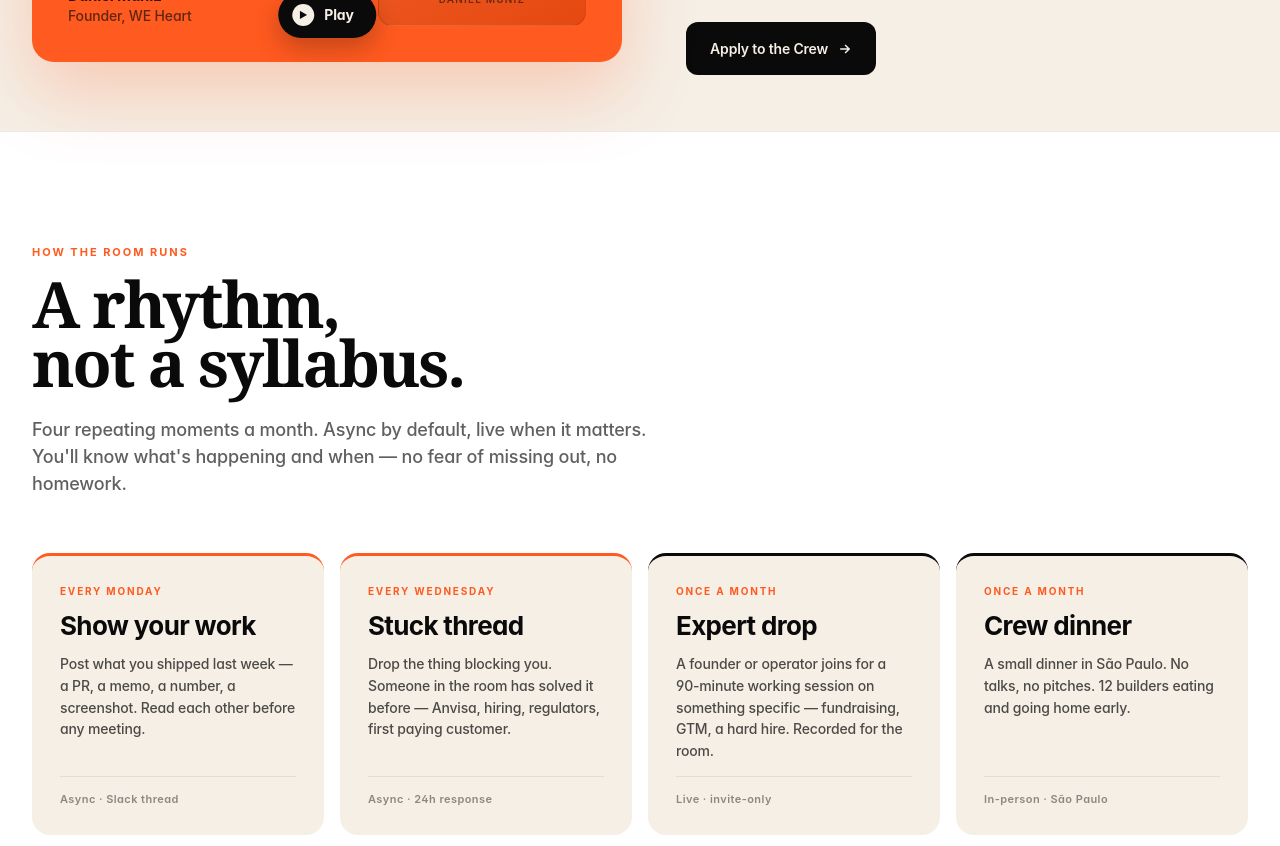
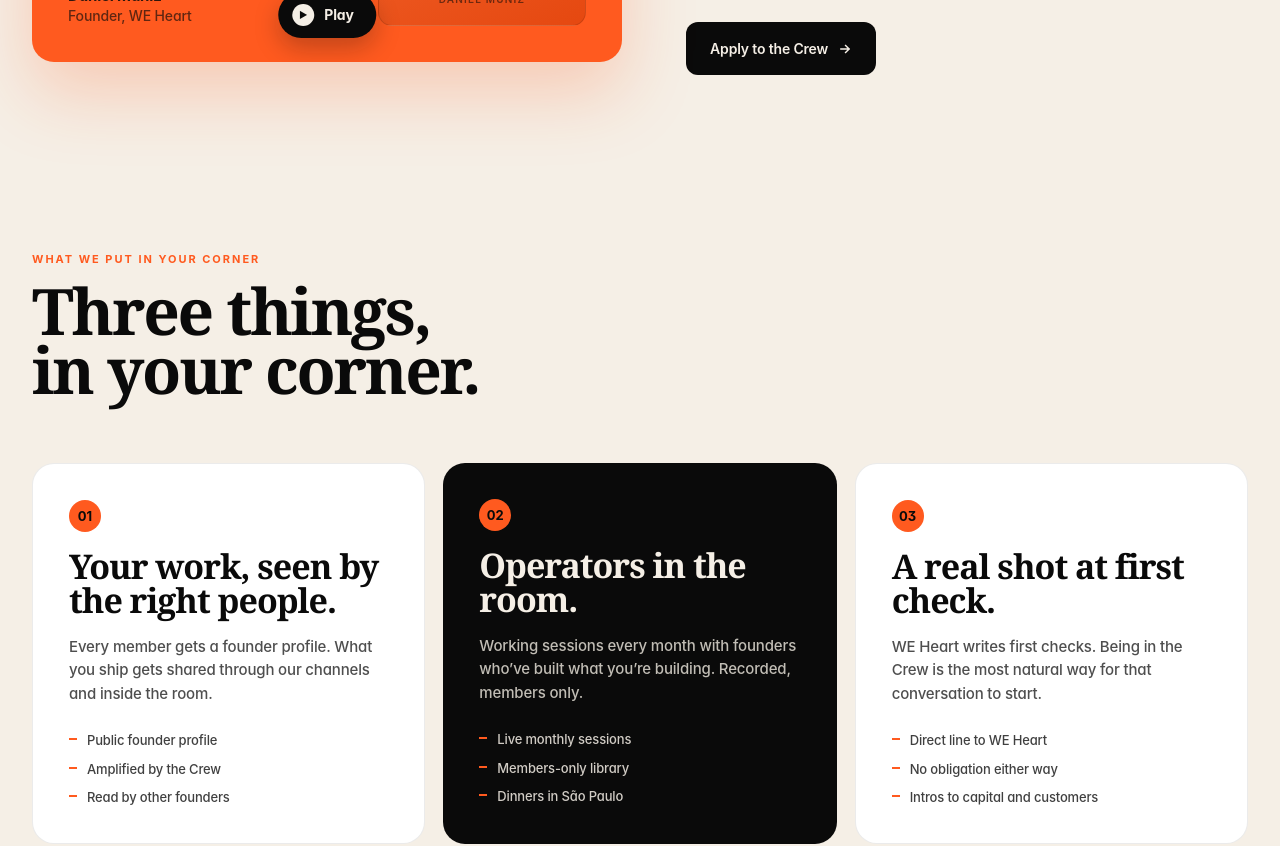
Before and after one commit to build-gif/crew-web, a Next.js app: page / in a window 1280 px wide. Shown: the part 1260-2106 px from the top of the page. Built offline with nearby package versions, Linux system fonts and the light colour scheme.

Commit message:
revert(ui): remove hallucinated sections (Habits, Feed) and restore clean conversion flow

```diff
--- a/src/app/page.jsx
+++ b/src/app/page.jsx
@@ -831,11 +831,8 @@ function CobPage() {
       <CobTopBar/>
       <CobHero/>
       <CobWhatIs/>
-      <CobHabits/>
       <CobBatch/>
       <CobMembers/>
-      <CobFeed/>
-      <CobWeHeart/>
       <CobApply/>
       <CobFAQ/>
       <CobFooter/>
```
